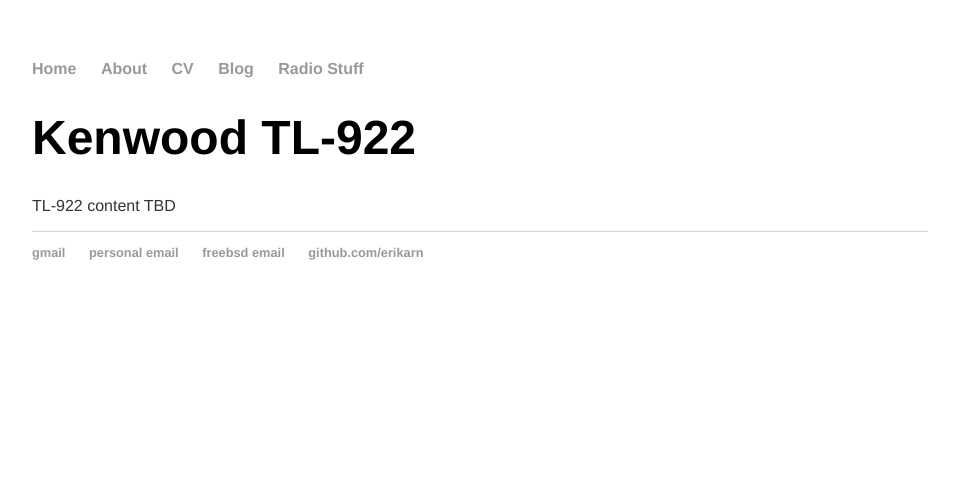
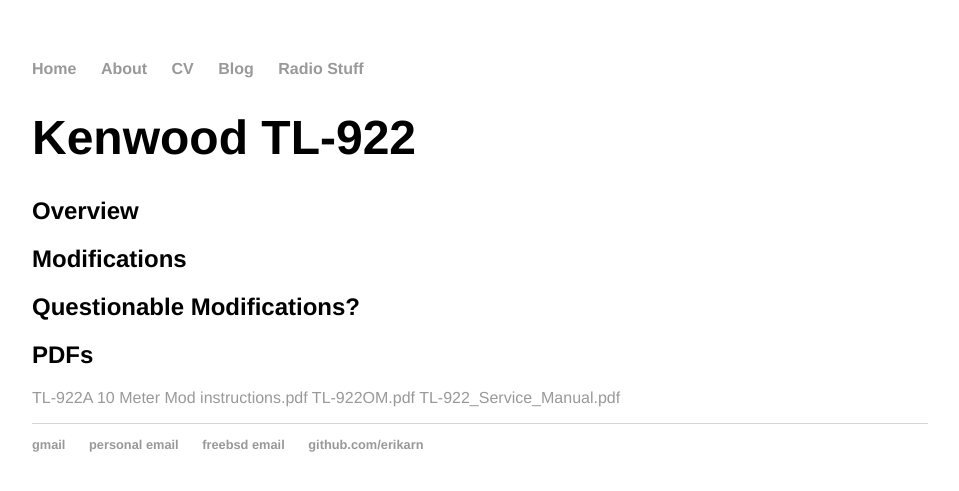
Before and after one commit to erikarn/erikarn.github.io, a Jekyll site: the page built from kenwood/TL-922/notes.md, in a window 1280 px wide. Shown: the top 491 px of the page, without its empty margins (160-1119 px from the left). Built offline with Jekyll 4.4.1, drawn with Linux system fonts in a browser that asks for light colours.

Commit message:
Add a notes page for the TL-922 with links to stuff

```diff
--- a/kenwood/TL-922/notes.md
+++ b/kenwood/TL-922/notes.md
@@ -5,4 +5,14 @@ title: TS-922 notes
 
 # Kenwood TL-922
 
-TL-922 content TBD
+## Overview
+
+## Modifications
+
+## Questionable Modifications?
+
+## PDFs
+
+ [TL-922A 10 Meter Mod instructions.pdf](TL-922A 10 Meter Mod instructions.pdf)
+ [TL-922OM.pdf](TL-922OM.pdf)
+ [TL-922_Service_Manual.pdf](TL-922_Service_Manual.pdf)
```
